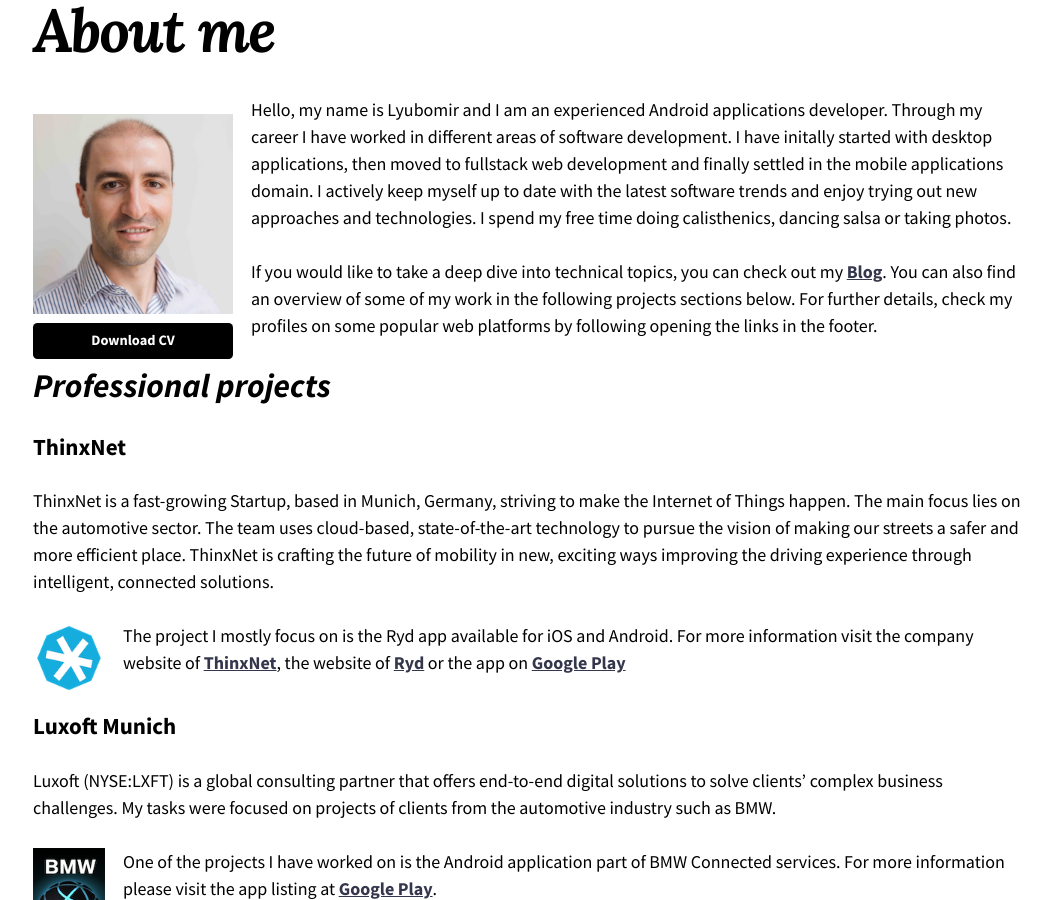
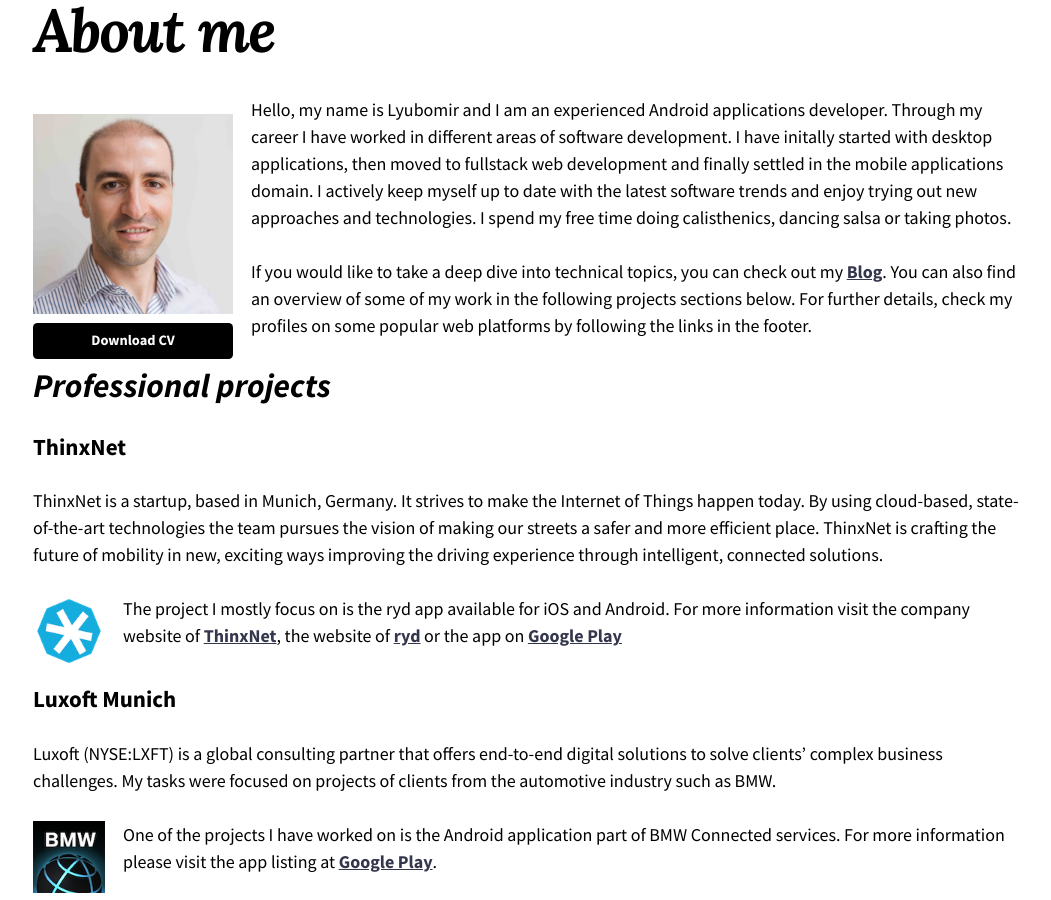
Before and after one commit to luboganev/luboganev.github.io, a Jekyll site: the page built from about.md, in a window 1280 px wide and 900 px high, scrolled down 372 px. Shown: the whole window, without its empty margins (113-1164 px from the left). Built offline with Jekyll 4.4.1, drawn with Linux system fonts in a browser that asks for light colours; nearby versions of some CDN libraries.

Commit message:
Update about.md
Fix typos

```diff
--- a/about.md
+++ b/about.md
@@ -13,16 +13,17 @@
 
 Hello, my name is Lyubomir and I am an experienced Android applications developer. Through my career I have worked in different areas of software development. I have initally started with desktop applications, then moved to fullstack web development and finally settled in the mobile applications domain. I actively keep myself up to date with the latest software trends and enjoy trying out new approaches and technologies. I spend my free time doing calisthenics, dancing salsa or taking photos.
 
-If you would like to take a deep dive into technical topics, you can check out my [__Blog__]({{ site.url }}/blog). You can also find an overview of some of my work in the following projects sections below. For further details, check my profiles on some popular web platforms by following opening the links in the footer.
+If you would like to take a deep dive into technical topics, you can check out my [__Blog__]({{ site.url }}/blog). You can also find an overview of some of my work in the following projects sections below. For further details, check my profiles on some popular web platforms by following the links in the footer.
+
 
 # _Professional projects_
 
 ### ThinxNet
-ThinxNet is a fast-growing Startup, based in Munich, Germany, striving to make the Internet of Things happen. The main focus lies on the automotive sector. The team uses cloud-based, state-of-the-art technology to pursue the vision of making our streets a safer and more efficient place. ThinxNet is crafting the future of mobility in new, exciting ways improving the driving experience through intelligent, connected solutions.
+ThinxNet is a startup, based in Munich, Germany. It strives to make the Internet of Things happen today. By using cloud-based, state-of-the-art technologies the team pursues the vision of making our streets a safer and more efficient place. ThinxNet is crafting the future of mobility in new, exciting ways improving the driving experience through intelligent, connected solutions.
 
 <a href="https://play.google.com/store/apps/details?id=com.thinxnet.native_tanktaler_android"><img src="{{ site.url }}/images/projects_ryd.png" style="width: 4rem; height: 4rem"></a>{: .align-left}
 
-The project I mostly focus on is the Ryd app available for iOS and Android. For more information visit the company website of [__ThinxNet__](https://www.thinxnet.com/), the website of [__Ryd__](https://ryd.one/de-de/) or the app on [__Google Play__](https://play.google.com/store/apps/details?id=com.thinxnet.native_tanktaler_android)
+The project I mostly focus on is the ryd app available for iOS and Android. For more information visit the company website of [__ThinxNet__](https://www.thinxnet.com/), the website of [__ryd__](https://ryd.one/de-de/) or the app on [__Google Play__](https://play.google.com/store/apps/details?id=com.thinxnet.native_tanktaler_android)
 
 <div style="clear:left;"/>
 
```
